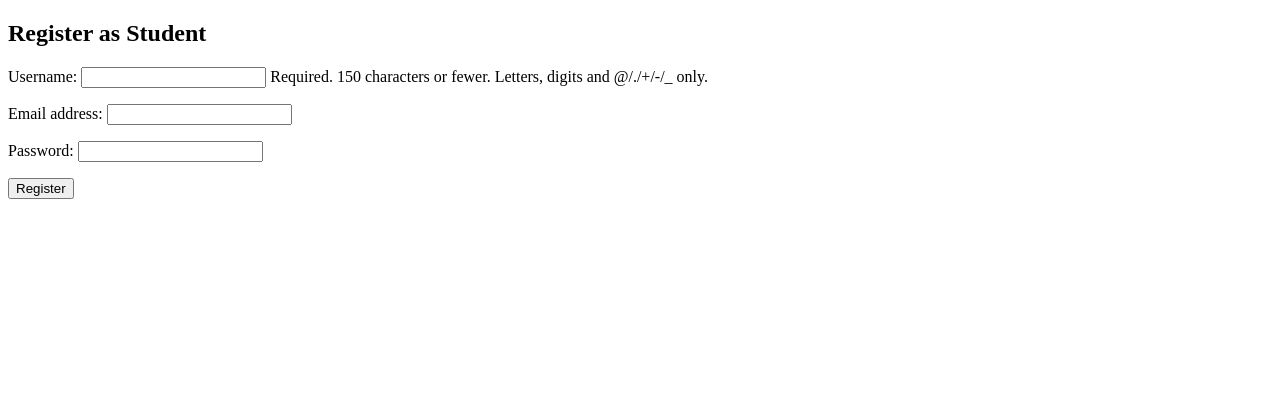
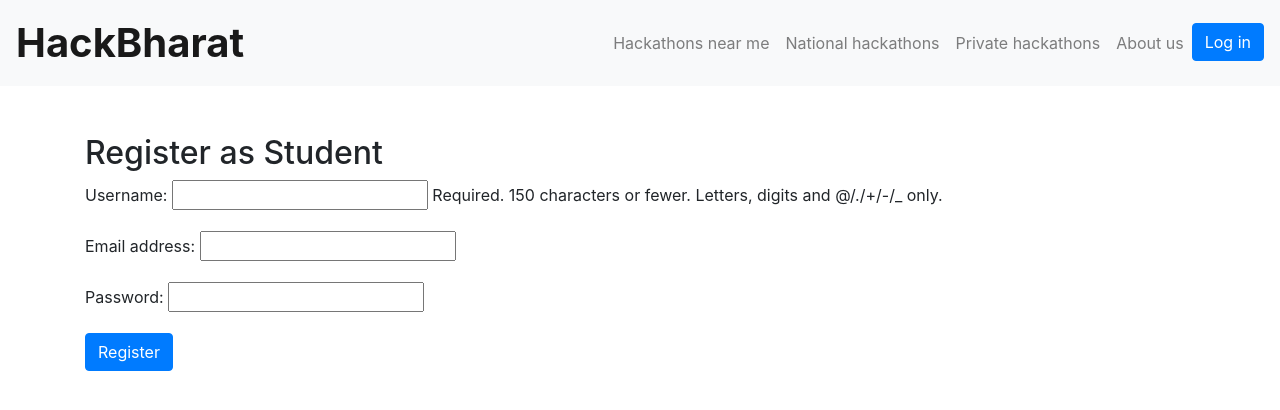
Before and after one commit to HareKrishna4747/Techbharat, a Django app: page /register/register_student/ in a window 1280 px wide. Shown: the top 410 px of the page. Run offline with Django 5.2, Linux system fonts and the light colour scheme; some libraries are stand-ins or nearby versions.

Commit message:
register_student.html

```diff
--- a/students/templates/home.html
+++ b/students/templates/home.html
@@ -56,8 +56,8 @@
             <div class="col-md-6">
                 <h1 class="tagline">Compete near me and Globally</h1>
                 <p>Where organizations and developers come together to build, inspire, and innovate.</p>
-                <a href="{% url 'register_student' %}" class="btn btn-primary">For Students →</a>
-                <a href="{% url 'register_organizer' %}" class="btn btn-primary">For Organizers →</a>
+                <a href="{% url 'login_student' %}" class="btn btn-primary">For Students →</a>
+                <a href="{% url 'login_organizer' %}" class="btn btn-primary">For Organizers →</a>
                 <a href="#" class="btn btn-primary">For Sponsors →</a>
             </div>
             <div class="col-md-6">
--- a/students/templates/students/register_student.html
+++ b/students/templates/students/register_student.html
@@ -1,14 +1,52 @@
 <!DOCTYPE html>
-<html>
+<html lang="en">
 <head>
-    <title>Register</title>
+    <meta charset="UTF-8">
+    <meta name="viewport" content="width=device-width, initial-scale=1.0">
+    <title>Register as Student</title>
+    <link href="https://stackpath.bootstrapcdn.com/bootstrap/4.5.2/css/bootstrap.min.css" rel="stylesheet">
+    <link rel="stylesheet" href="styles.css">
 </head>
 <body>
-    <h2>Register as Student</h2>
-    <form method="post">
-        {% csrf_token %}
-        {{ form.as_p }}
-        <button type="submit">Register</button>
-    </form>
+    <!-- Navbar -->
+    <nav class="navbar navbar-expand-lg navbar-light bg-light">
+        <a class="navbar-brand" href="#" style="font-weight: bolder; font-size: 40px;">HackBharat</a>
+        <button class="navbar-toggler" type="button" data-toggle="collapse" data-target="#navbarNav" aria-controls="navbarNav" aria-expanded="false" aria-label="Toggle navigation">
+            <span class="navbar-toggler-icon"></span>
+        </button>
+        <div class="collapse navbar-collapse" id="navbarNav">
+            <ul class="navbar-nav ml-auto">
+                <li class="nav-item">
+                    <a class="nav-link" href="#">Hackathons near me</a>
+                </li>
+                <li class="nav-item">
+                    <a class="nav-link" href="#">National hackathons</a>
+                </li>
+                <li class="nav-item">
+                    <a class="nav-link" href="#">Private hackathons</a>
+                </li>
+                <li class="nav-item">
+                    <a class="nav-link" href="#">About us</a>
+                </li>
+                <li class="nav-item">
+                    <a class="btn btn-primary" href="#">Log in</a>
+                </li>
+            </ul>
+        </div>
+    </nav>
+
+    <!-- Registration Form -->
+    <div class="container mt-5">
+        <h2>Register as Student</h2>
+        <form method="post">
+            {% csrf_token %}
+            {{ form.as_p }}
+            <button type="submit" class="btn btn-primary">Register</button>
+        </form>
+    </div>
+
+    <script src="https://code.jquery.com/jquery-3.5.1.slim.min.js"></script>
+    <script src="https://cdn.jsdelivr.net/npm/@popperjs/core@2.5.4/dist/umd/popper.min.js"></script>
+    <script src="https://stackpath.bootstrapcdn.com/bootstrap/4.5.2/js/bootstrap.min.js"></script>
 </body>
 </html>
```
Also changed, not shown: db.sqlite3.
